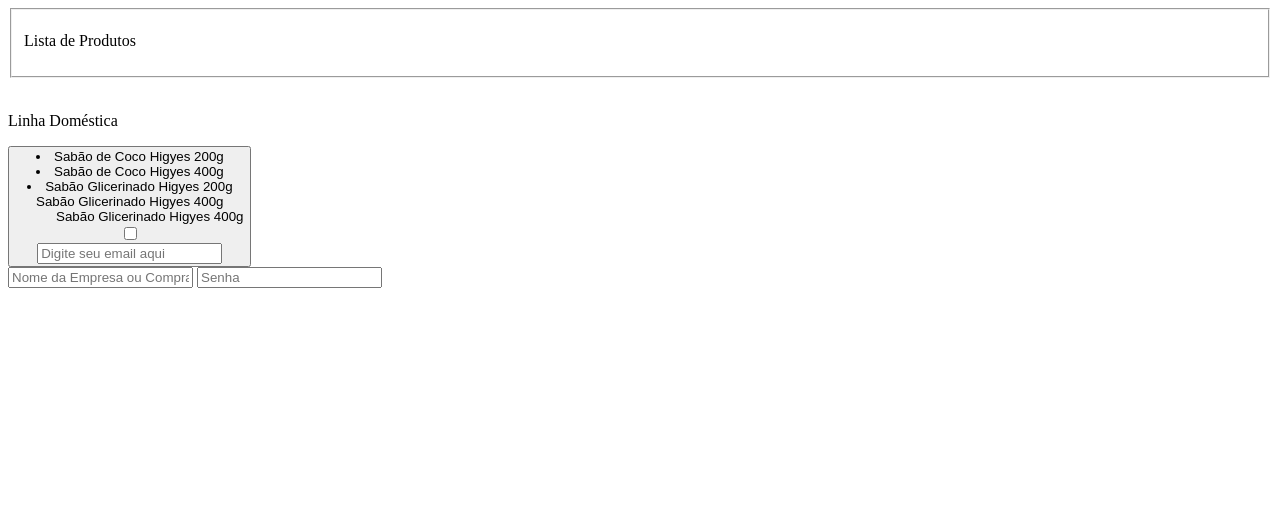
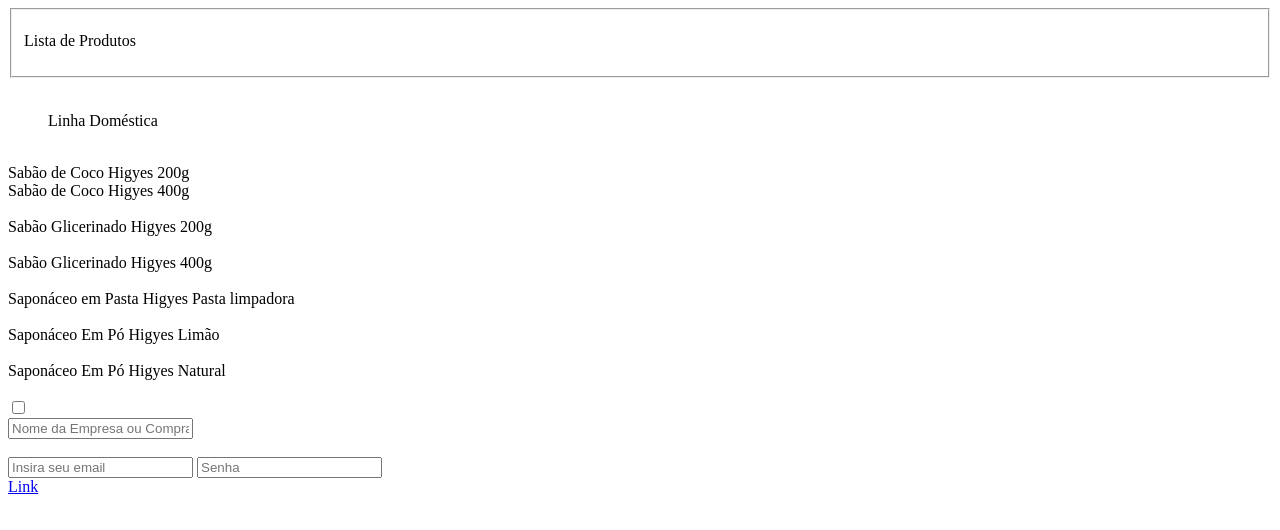
Before and after one commit to PuppeJr/Pedido, a plain HTML site: page index.html in a window 1280 px wide. Drawn offline with Linux system fonts and the light colour scheme.

Commit message:
Testando formulário

```diff
--- a/index.html
+++ b/index.html
@@ -17,17 +17,26 @@
 
 
         <br>
-        <p>Linha Doméstica</p>
-       <button>  <li>Sabão de Coco Higyes 200g	</li>
-         <li>Sabão de Coco Higyes 400g	</li>
-         <li>Sabão Glicerinado Higyes 200g	</li>
-         <dt>Sabão Glicerinado Higyes 400g	</dt>
-        <dd>Sabão Glicerinado Higyes 400g	</dd>
+
+        <p>
+            <dd>Linha Doméstica</dd><br>
+        </p>
+        <dt>Sabão de Coco Higyes 200g </dt>
+        <dt>Sabão de Coco Higyes 400g </dt><br>
+        <dt>Sabão Glicerinado Higyes 200g </dt><br>
+        <dt>Sabão Glicerinado Higyes 400g </dt><br>
+        <dt>Saponáceo em Pasta Higyes Pasta limpadora</dt><br>
+        <dt>Saponáceo Em Pó Higyes Limão</dt><br>
+        <dt>Saponáceo Em Pó Higyes Natural </dt><br>
+
+
+
+
 
 
         <form>
 
-            <input type="checkbox" name="Sabão de Coco Higyes 200g" value="Sabão de Coco Higyes 200g">
+            <input type="checkbox">
 
         </form>
 
@@ -36,7 +45,7 @@
 
 
 
-        <input type="email" name="email" placeholder="Digite seu email aqui">
+        <input type="email" name="email" placeholder="Nome da Empresa ou Comprador">
 
 
 
@@ -47,9 +56,10 @@
     </div>
 
 
-       <div>
-        <input placeholder="Nome da Empresa ou Comprador">
-        <input placeholder="Senha">
+    <div>
+        <br><input placeholder="Insira seu email">
+        <input placeholder="Senha"><br>
+        <a href="http://www.higyes.com.br/index_compras.html" class="ls-btn">Link</a>
     </div>
 </body>
 
--- /dev/null
+++ b/styles.css
@@ -0,0 +1,18 @@
+* {
+    margin: 0;
+    padding: 0;
+    box-sizing: border-box;
+}
+
+body {
+    background: #FAFAFA;
+    /*Altera o fundo da página */
+    width: 100vw;
+    /* largura da página */
+    height: 100vw;
+    /* altura da página  */
+    display: flex;
+    justify-content: center;
+    align-items: center;
+    font-family: system-ui, -apple-system, BlinkMacSystemFont, 'Segoe UI', Roboto, Oxygen, Ubuntu, Cantarell, 'Open Sans', 'Helvetica Neue', sans-serif;
+}
```
